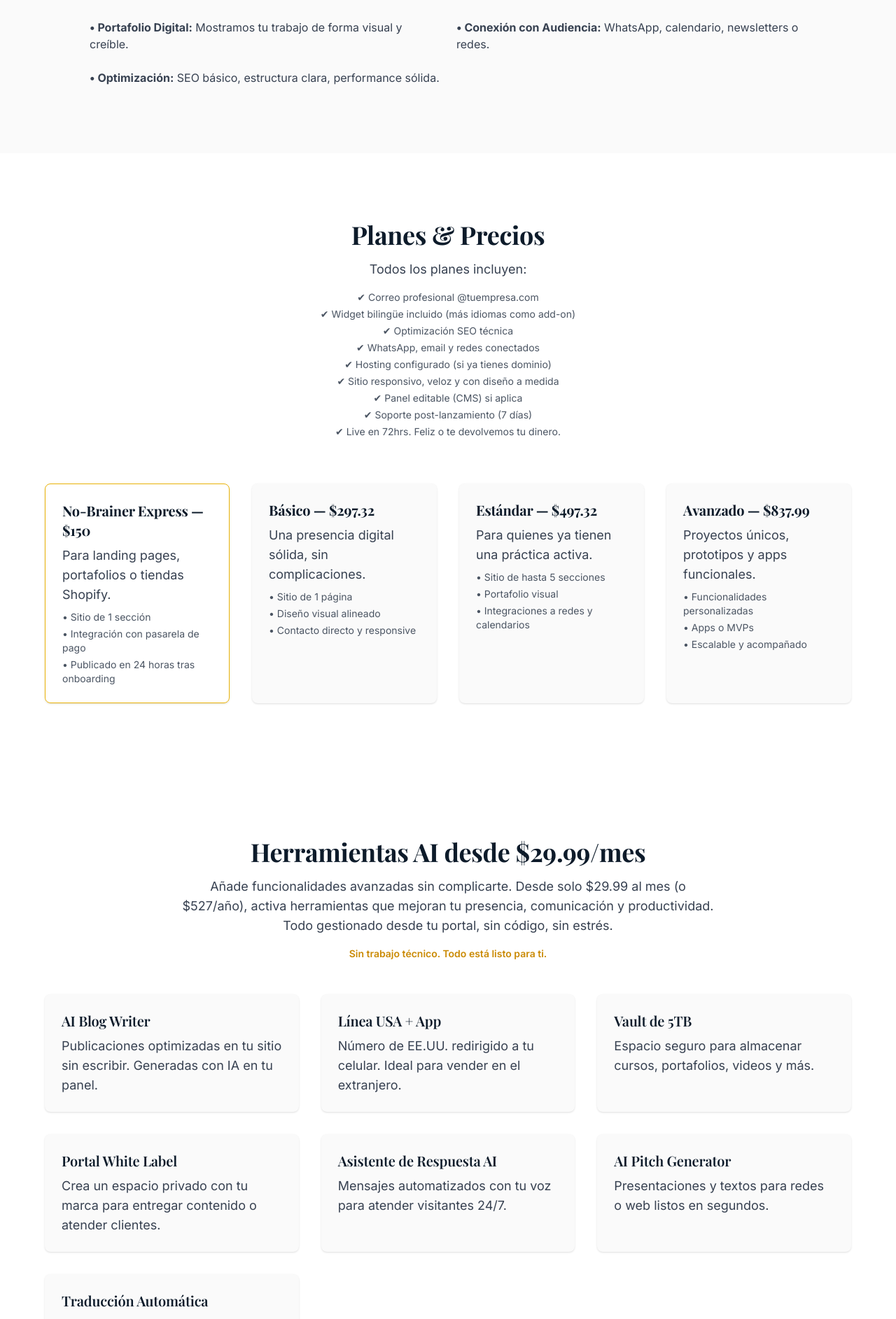
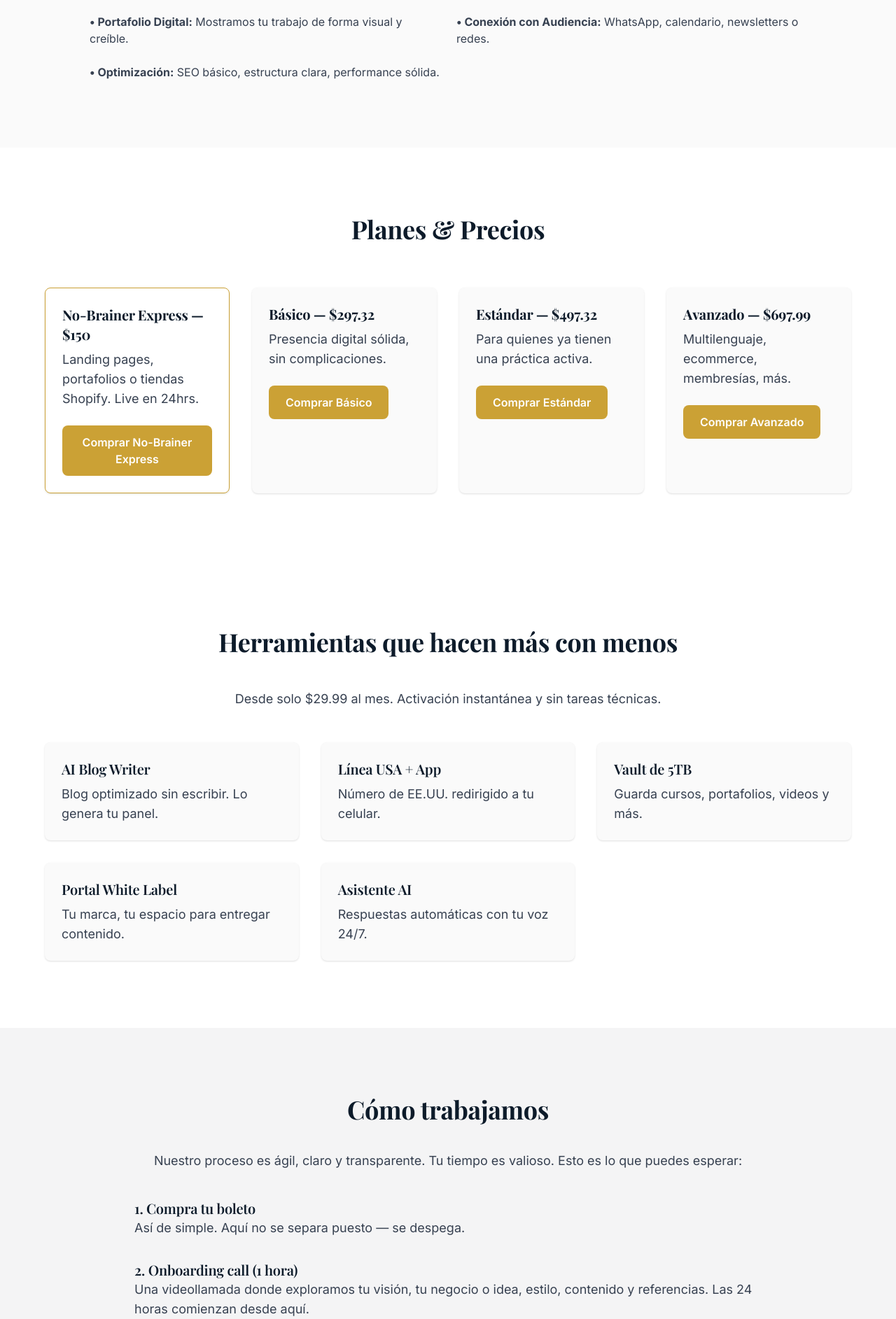
Before and after one commit to purple-flame-code/muchoflow, a Next.js app: page / in a window 1280 px wide. Shown: the part 893-2778 px from the top of the page at 70% size. Built offline with nearby package versions, Linux system fonts and the light colour scheme; a web font is replaced by a local one.

Commit message:
Update page.tsx

```diff
--- a/src/app/page.tsx
+++ b/src/app/page.tsx
@@ -1,22 +1,53 @@
-import React from 'react';
+'use client';
+
+import React, { useState } from 'react';
+
+function CheckoutButton({ name, description, amount }) {
+  const [loading, setLoading] = useState(false);
+
+  const handleClick = async () => {
+    setLoading(true);
+    const res = await fetch('/api/checkout', {
+      method: 'POST',
+      headers: { 'Content-Type': 'application/json' },
+      body: JSON.stringify({ name, description, amount }),
+    });
+
+    const data = await res.json();
+    if (data?.url) {
+      window.location.href = data.url;
+    } else {
+      alert('Error en el pago');
+      setLoading(false);
+    }
+  };
+
+  return (
+    <button
+      onClick={handleClick}
+      disabled={loading}
+      className="mt-4 px-6 py-3 bg-burnt-gold text-white font-semibold rounded-lg hover:bg-burnt-gold/90 transition"
+    >
+      {loading ? 'Redirigiendo...' : `Comprar ${name}`}
+    </button>
+  );
+}
 
 export default function Page() {
   return (
     <main className="bg-white text-deep-blue font-sans">
 
       {/* Hero */}
-      <section className="bg-gradient-to-br from-gray-900 to-deep-blue text-white py-32 px-6 text-center">
+      <section className="bg-gradient-to-br from-deep-blue to-black text-white py-32 px-6 text-center">
         <div className="max-w-4xl mx-auto space-y-6">
-          <h1 className="text-6xl font-extrabold font-serif tracking-tight text-white drop-shadow-md">
-            Xd — Éxodo Digital
-          </h1>
-          <p className="text-2xl font-light max-w-2xl mx-auto text-white/90">
+          <h1 className="text-6xl font-bold font-serif text-burnt-gold drop-shadow">Xd — Éxodo Digital</h1>
+          <p className="text-xl font-light max-w-2xl mx-auto text-white">
             Hoy la migración es digital. Llevamos tu talento, producto o servicio a otro nivel y te ponemos en el mapa.
           </p>
-          <p className="mt-4 text-sm font-semibold uppercase tracking-wide text-yellow-400">
-            LIVE EN 24HRS. FELIZ O TE DEVOLVEMOS TU DINERO.
+          <p className="mt-2 text-sm text-amber-300 font-medium uppercase tracking-wide">
+            Live en 24hrs. Feliz o te devolvemos tu dinero.
           </p>
-          <a href="#precios" className="inline-block mt-8 px-8 py-4 bg-yellow-500 text-deep-blue font-bold text-lg rounded-lg shadow hover:bg-yellow-400 transition">
+          <a href="#precios" className="inline-block mt-8 px-8 py-4 bg-burnt-gold text-deep-blue font-semibold text-lg rounded-lg shadow hover:bg-burnt-gold/90 transition">
             Ver Planes
           </a>
         </div>
@@ -28,7 +59,7 @@ export default function Page() {
           <h2 className="text-4xl font-bold font-serif">Lo que hacemos</h2>
           <p className="text-lg text-gray-700 max-w-3xl mx-auto">
             Llevamos lo que ya haces bien al entorno digital, con herramientas simples, estéticas y funcionales.
-            No necesitas ser experto en tecnología, necesitas una presencia clara, profesional y alineada con quién eres.
+            No necesitas ser experta en tecnología, necesitas una presencia clara, profesional y alineada con quién eres.
           </p>
           <ul className="grid grid-cols-1 md:grid-cols-2 gap-6 text-left text-gray-700">
             <li><strong>• Identidad Visual:</strong> Representamos tu propósito con estética y coherencia.</li>
@@ -43,105 +74,59 @@ export default function Page() {
       {/* Planes & Precios */}
       <section id="precios" className="bg-white py-24 px-6 text-center">
         <div className="max-w-6xl mx-auto space-y-16">
-          <div className="space-y-4">
-            <h2 className="text-4xl font-bold font-serif">Planes & Precios</h2>
-            <p className="text-lg text-gray-700 max-w-3xl mx-auto">
-              Todos los planes incluyen:
-            </p>
-            <ul className="text-sm text-gray-600 space-y-1">
-              <li>✔ Correo profesional @tuempresa.com</li>
-              <li>✔ Widget bilingüe incluido (más idiomas como add-on)</li>
-              <li>✔ Optimización SEO técnica</li>
-              <li>✔ WhatsApp, email y redes conectados</li>
-              <li>✔ Hosting configurado (si ya tienes dominio)</li>
-              <li>✔ Sitio responsivo, veloz y con diseño a medida</li>
-              <li>✔ Panel editable (CMS) si aplica</li>
-              <li>✔ Soporte post-lanzamiento (7 días)</li>
-              <li>✔ Live en 72hrs. Feliz o te devolvemos tu dinero.</li>
-            </ul>
-          </div>
-
+          <h2 className="text-4xl font-bold font-serif">Planes & Precios</h2>
           <div className="grid grid-cols-1 md:grid-cols-2 lg:grid-cols-4 gap-8 text-left">
-            <div className="border border-yellow-500 p-6 rounded-lg shadow">
+            <div className="border border-burnt-gold p-6 rounded-lg shadow">
               <h3 className="text-xl font-bold mb-2">No-Brainer Express — $150</h3>
-              <p className="text-gray-700 mb-2">Para landing pages, portafolios o tiendas Shopify.</p>
-              <ul className="text-sm text-gray-600 space-y-1">
-                <li>• Sitio de 1 sección</li>
-                <li>• Integración con pasarela de pago </li>
-                <li>• Publicado en 24 horas tras onboarding</li>
-              </ul>
+              <p className="text-gray-700 mb-2">Landing pages, portafolios o tiendas Shopify. Live en 24hrs.</p>
+              <CheckoutButton name="No-Brainer Express" description="Landing page en 24hrs" amount={15000} />
             </div>
             <div className="bg-zinc-50 p-6 rounded-lg shadow">
               <h3 className="text-xl font-bold mb-2">Básico — $297.32</h3>
-              <p className="text-gray-700 mb-2">Una presencia digital sólida, sin complicaciones.</p>
-              <ul className="text-sm text-gray-600 space-y-1">
-                <li>• Sitio de 1 página</li>
-                <li>• Diseño visual alineado</li>
-                <li>• Contacto directo y responsive</li>
-              </ul>
+              <p className="text-gray-700 mb-2">Presencia digital sólida, sin complicaciones.</p>
+              <CheckoutButton name="Básico" description="Sitio de 1 página, diseño visual alineado" amount={29732} />
             </div>
             <div className="bg-zinc-50 p-6 rounded-lg shadow">
               <h3 className="text-xl font-bold mb-2">Estándar — $497.32</h3>
               <p className="text-gray-700 mb-2">Para quienes ya tienen una práctica activa.</p>
-              <ul className="text-sm text-gray-600 space-y-1">
-                <li>• Sitio de hasta 5 secciones</li>
-                <li>• Portafolio visual</li>
-                <li>• Integraciones a redes y calendarios</li>
-              </ul>
+              <CheckoutButton name="Estándar" description="Hasta 5 secciones, portafolio visual" amount={49732} />
             </div>
             <div className="bg-zinc-50 p-6 rounded-lg shadow">
-              <h3 className="text-xl font-bold mb-2">Avanzado — $837.99</h3>
-              <p className="text-gray-700 mb-2">Proyectos únicos, prototipos y apps funcionales.</p>
-              <ul className="text-sm text-gray-600 space-y-1">
-                <li>• Funcionalidades personalizadas</li>
-                <li>• Apps o MVPs </li>
-                <li>• Escalable y acompañado</li>
-              </ul>
+              <h3 className="text-xl font-bold mb-2">Avanzado — $697.99</h3>
+              <p className="text-gray-700 mb-2">Multilenguaje, ecommerce, membresías, más.</p>
+              <CheckoutButton name="Avanzado" description="Desarrollo escalable, flexible" amount={69799} />
             </div>
           </div>
         </div>
+      </section>
 
-      </section>
       {/* Add-ons AI */}
       <section id="addons" className="bg-white py-24 px-6 text-deep-blue">
         <div className="max-w-6xl mx-auto text-center space-y-12">
-          <div className="space-y-4">
-            <h2 className="text-4xl font-bold font-serif">Herramientas AI desde $29.99/mes</h2>
-            <p className="text-lg text-gray-700 max-w-3xl mx-auto">
-              Añade funcionalidades avanzadas sin complicarte. Desde solo $29.99 al mes (o $527/año), activa herramientas que mejoran tu presencia, comunicación y productividad. Todo gestionado desde tu portal, sin código, sin estrés.
-            </p>
-            <p className="text-sm text-yellow-600 font-semibold">
-              Sin trabajo técnico. Todo está listo para ti.
-            </p>
-          </div>
+          <h2 className="text-4xl font-bold font-serif">Herramientas que hacen más con menos</h2>
+          <p className="text-lg text-gray-700 max-w-3xl mx-auto">
+            Desde solo $29.99 al mes. Activación instantánea y sin tareas técnicas.
+          </p>
           <div className="grid grid-cols-1 md:grid-cols-2 lg:grid-cols-3 gap-8 text-left">
             <div className="bg-zinc-50 p-6 rounded-lg shadow hover:shadow-lg transition">
               <h3 className="text-xl font-semibold mb-2">AI Blog Writer</h3>
-              <p className="text-gray-700">Publicaciones optimizadas en tu sitio sin escribir. Generadas con IA en tu panel.</p>
+              <p className="text-gray-700">Blog optimizado sin escribir. Lo genera tu panel.</p>
             </div>
             <div className="bg-zinc-50 p-6 rounded-lg shadow hover:shadow-lg transition">
               <h3 className="text-xl font-semibold mb-2">Línea USA + App</h3>
-              <p className="text-gray-700">Número de EE.UU. redirigido a tu celular. Ideal para vender en el extranjero.</p>
+              <p className="text-gray-700">Número de EE.UU. redirigido a tu celular.</p>
             </div>
             <div className="bg-zinc-50 p-6 rounded-lg shadow hover:shadow-lg transition">
               <h3 className="text-xl font-semibold mb-2">Vault de 5TB</h3>
-              <p className="text-gray-700">Espacio seguro para almacenar cursos, portafolios, videos y más.</p>
+              <p className="text-gray-700">Guarda cursos, portafolios, videos y más.</p>
             </div>
             <div className="bg-zinc-50 p-6 rounded-lg shadow hover:shadow-lg transition">
               <h3 className="text-xl font-semibold mb-2">Portal White Label</h3>
-              <p className="text-gray-700">Crea un espacio privado con tu marca para entregar contenido o atender clientes.</p>
+              <p className="text-gray-700">Tu marca, tu espacio para entregar contenido.</p>
             </div>
             <div className="bg-zinc-50 p-6 rounded-lg shadow hover:shadow-lg transition">
-              <h3 className="text-xl font-semibold mb-2">Asistente de Respuesta AI</h3>
-              <p className="text-gray-700">Mensajes automatizados con tu voz para atender visitantes 24/7.</p>
-            </div>
-            <div className="bg-zinc-50 p-6 rounded-lg shadow hover:shadow-lg transition">
-              <h3 className="text-xl font-semibold mb-2">AI Pitch Generator</h3>
-              <p className="text-gray-700">Presentaciones y textos para redes o web listos en segundos.</p>
-            </div>
-            <div className="bg-zinc-50 p-6 rounded-lg shadow hover:shadow-lg transition">
-              <h3 className="text-xl font-semibold mb-2">Traducción Automática</h3>
-              <p className="text-gray-700">Incluye 2 idiomas. Puedes añadir más. Traducción contextual por IA.</p>
+              <h3 className="text-xl font-semibold mb-2">Asistente AI</h3>
+              <p className="text-gray-700">Respuestas automáticas con tu voz 24/7.</p>
             </div>
           </div>
         </div>
@@ -156,56 +141,31 @@ export default function Page() {
           </p>
           <div className="text-left space-y-8">
             <div>
-              <h3 className="text-xl font-semibold">1. Compra tu plan</h3>
-              <p className="text-gray-700">Así de simple. Precio transparente — sin costos ocultos.</p>
+              <h3 className="text-xl font-semibold">1. Compra tu boleto</h3>
+              <p className="text-gray-700">Así de simple. Aquí no se separa puesto — se despega.</p>
             </div>
             <div>
               <h3 className="text-xl font-semibold">2. Onboarding call (1 hora)</h3>
-              <p className="text-gray-700">Una videollamada donde exploramos tu visión, tu negocio o idea, estilo, contenido y referencias. Concluye con tu aprobación del enfoque general: wireframes, estructura y diseño. Las 24 horas comienzan a contar desde aquí.</p>
+              <p className="text-gray-700">Una videollamada donde exploramos tu visión, tu negocio o idea, estilo, contenido y referencias. Las 24 horas comienzan desde aquí.</p>
             </div>
             <div>
               <h3 className="text-xl font-semibold">3. Tu sitio va LIVE en 24hrs</h3>
-              <p className="text-gray-700">Una vez definido todo, construimos tu sitio y lo publicamos. Recibes un correo con el enlace, accesos y credenciales.</p>
+              <p className="text-gray-700">Construimos tu sitio y lo lanzamos. Recibes un correo con todo listo.</p>
             </div>
             <div>
               <h3 className="text-xl font-semibold">4. Cierre 1:1 + Bonus</h3>
-              <p className="text-gray-700">Tendrás una reunión final para resolver dudas y dar recibido conforme. Si estás satisfecho, puedes dejar tu reseña y recibirás un bonus exclusivo. Si no lo estás, te devolvemos tu dinero. Sin rodeos.</p>
-            </div>
-          </div>
-        </div>
-      </section>
-
-      {/* Preguntas frecuentes */}
-      <section id="faq" className="py-24 px-6 bg-white text-deep-blue">
-        <div className="max-w-5xl mx-auto text-center space-y-12">
-          <h2 className="text-4xl font-bold font-serif">Preguntas Frecuentes</h2>
-          <div className="space-y-8 text-left">
-            <div>
-              <h3 className="text-lg font-semibold">¿Qué pasa si no me gusta el resultado?</h3>
-              <p className="text-gray-700">Tienes garantía total: si no estás satisfecho después de recibir tu sitio, te reembolsamos tu dinero.</p>
-            </div>
-            <div>
-              <h3 className="text-lg font-semibold">¿Qué necesito para comenzar?</h3>
-              <p className="text-gray-700">Solo elegir tu plan y tener disponible una hora para la video llamada de onboarding. Nosotros nos encargamos del resto.</p>
-            </div>
-            <div>
-              <h3 className="text-lg font-semibold">¿Puedo modificar mi sitio luego?</h3>
-              <p className="text-gray-700">Sí. Puedes hacerlo tú mismo o solicitar ajustes como add-on.</p>
-            </div>
-            <div>
-              <h3 className="text-lg font-semibold">¿Puedo pagar en cuotas?</h3>
-              <p className="text-gray-700">Si, tenemos opciones de pago mensuales facilitadas por 3rd parties que se despliegan para ti si eres seleccionable en el check out. Pero puedes usar una tarjeta que permita pagar a plazos.</p>
+              <p className="text-gray-700">Resolución de dudas, confirmación y reseña opcional a cambio de un bonus.</p>
             </div>
           </div>
         </div>
       </section>
 
       {/* CTA final */}
-      <section id="contacto" className="py-24 px-6 text-center bg-yellow-500 text-white">
+      <section id="contacto" className="py-24 px-6 text-center bg-burnt-gold text-white">
         <div className="max-w-3xl mx-auto space-y-6">
           <h2 className="text-4xl font-bold font-serif">¿Listo para salir del anonimato?</h2>
-          <p className="text-lg">Compra tu plan y empieza tu éxodo digital hoy mismo. En menos de 72 horas, tu presencia en línea será real, funcional y hermosa.</p>
-          <a href="#precios" className="inline-block mt-6 px-10 py-4 bg-white text-yellow-600 font-semibold text-lg rounded-lg hover:bg-zinc-100 transition">
+          <p className="text-lg">Compra tu plan y empieza tu éxodo digital hoy mismo. En menos de 24 horas, tu presencia en línea será real, funcional y hermosa.</p>
+          <a href="#precios" className="inline-block mt-6 px-10 py-4 bg-white text-burnt-gold font-semibold text-lg rounded-lg hover:bg-zinc-100 transition">
             Ver Planes y Comprar
           </a>
         </div>
```
